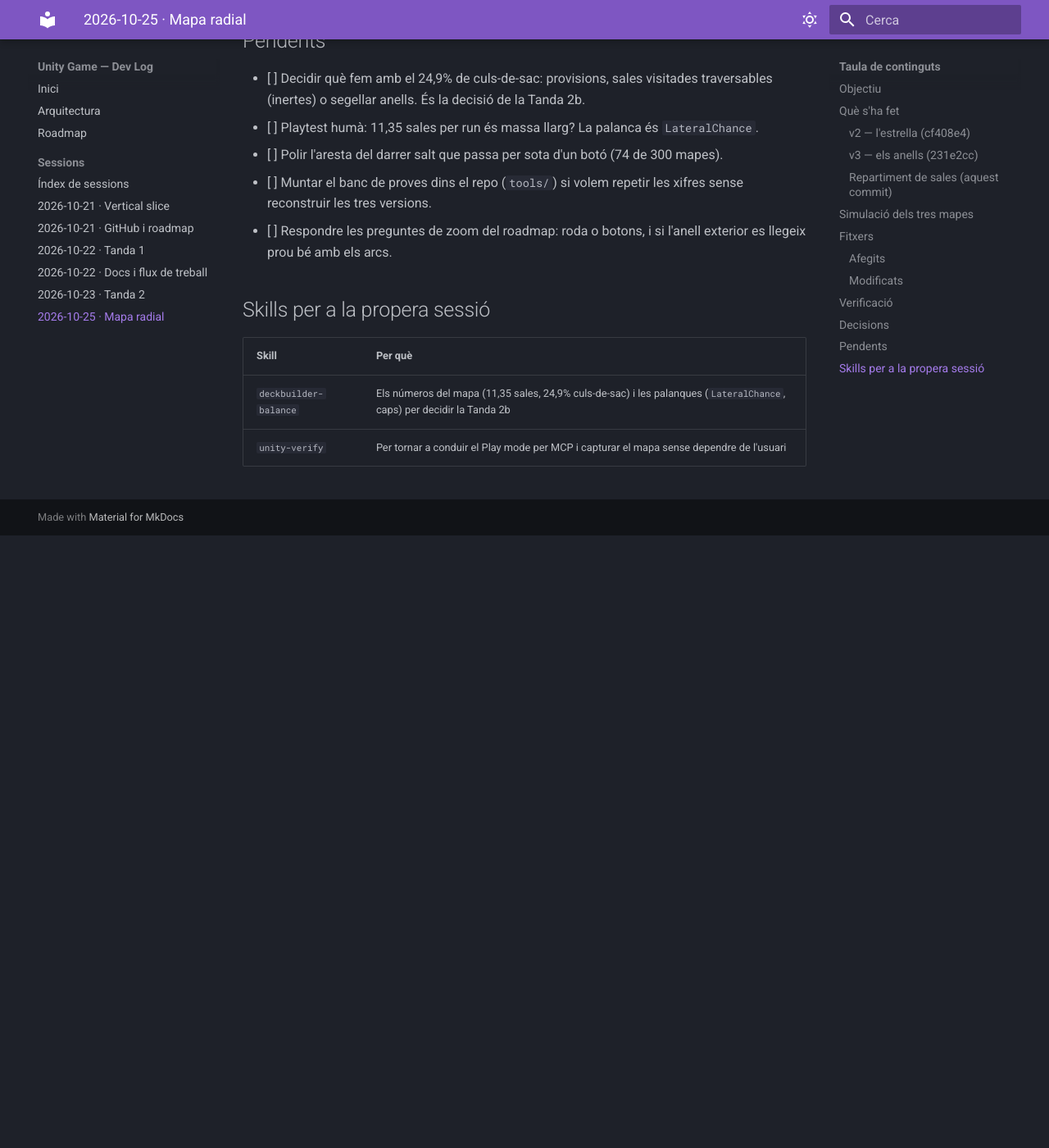
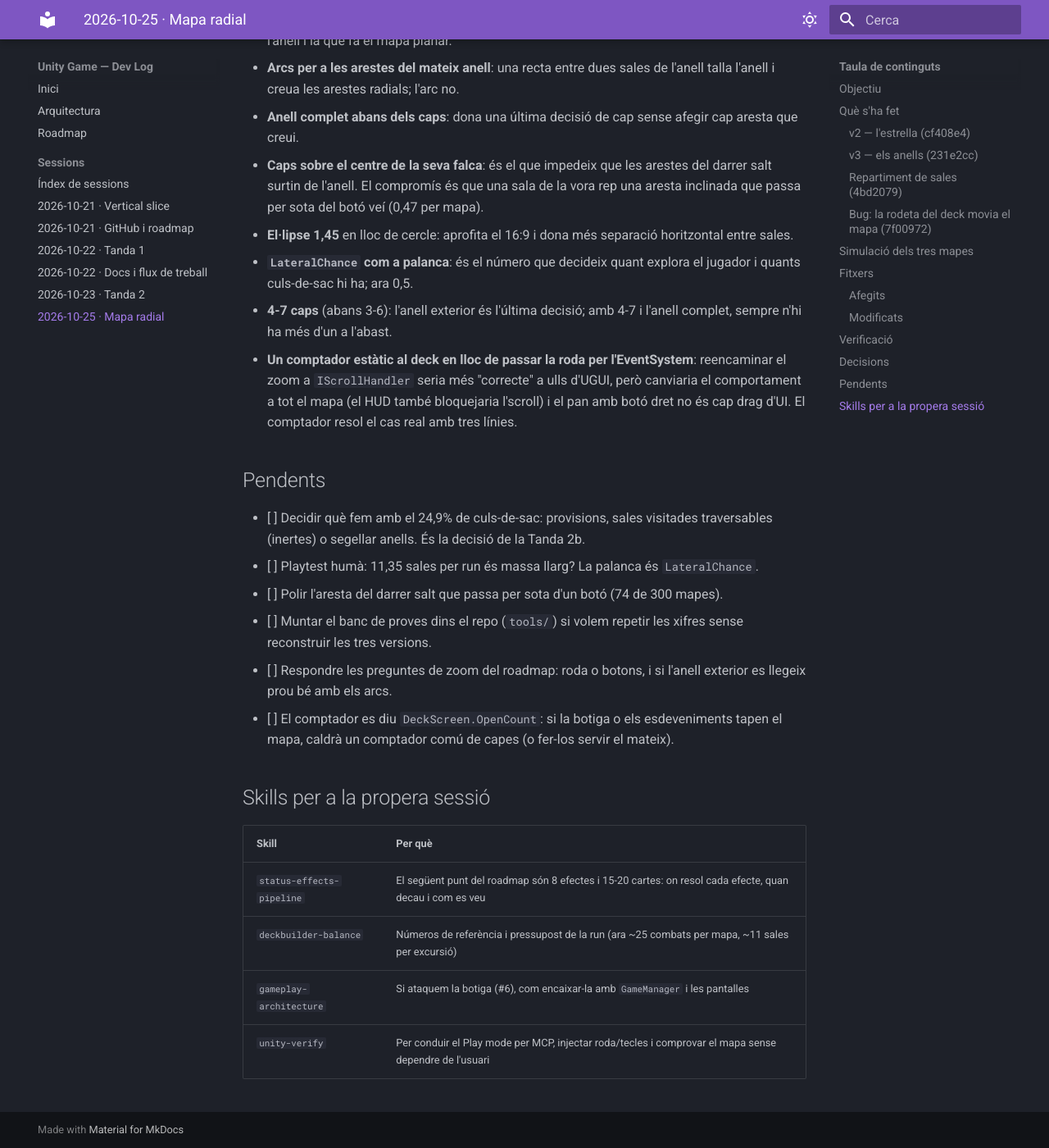
Before and after one commit to albertacedo/Unity-Game, an MkDocs documentation site: the page built from docs/sessions/2026-10-25-mapa-radial.md, in a window 1280 px wide and 1400 px high, scrolled down 5766 px. Shown: the whole window at 82% size. Built offline with MkDocs 1.6.1 and Material for MkDocs 9.7.7, drawn with Linux system fonts in a browser that asks for light colours; before the commit the page ends 6419 px from its top, so only the background shows below that; some of the changed text lies outside the part shown.

Commit message:
docs: record the deck scroll fix and refresh the skills
The 2026-10-25 session page now covers the deck overlay fix (OpenCount guard in MapScreen), the rebalance and the five commits of the day; arquitectura mentions that wheel and drag are ignored while an overlay is open.

Skills: unity-verify gains the input-injection recipe (DefaultExecutionOrder probe + InputSystem.Update) and the zombie play-mode pitfall after a recompile; deckbuilder-balance replaces the old 6-floor map description with the radial one.

```diff
--- a/docs/sessions/2026-10-25-mapa-radial.md
+++ b/docs/sessions/2026-10-25-mapa-radial.md
@@ -2,7 +2,8 @@
 
 **Durada:** tarda
 **Commits:** `cf408e4` (mapa radial) · `231e2cc` (anells, més caps i zoom/pan) ·
-aquest commit (simulacions i docs)
+`98b6304` (simulacions i docs) · `4bd2079` (repartiment de sales) · `7f00972` (rodeta
+del deck)
 
 ## Objectiu
 
@@ -46,7 +47,7 @@
   dret o central i `RESET VIEW`. El mapa es retalla dins la seva àrea perquè no
   trepitgi el HUD.
 
-### Repartiment de sales (aquest commit)
+### Repartiment de sales (`4bd2079`)
 
 - **50% combat, 15% descans, 10% botiga i 25% esdeveniment** (abans 62/18/10/10).
   L'anell 1 continua sent sempre de combat.
@@ -54,6 +55,16 @@
   botiga per mapa; els combats baixen de 29,8 a 25,1 per mapa.
 - Botiga i esdeveniment encara són pantalles *placeholder*: de moment el 35% de les
   sales sortejades no té contingut real. El repartiment va pensat per quan en tinguin.
+
+### Bug: la rodeta del deck movia el mapa (`7f00972`)
+
+`MapScreen` llegeix la roda (i els botons dret i central) directament de
+`Mouse.current`, no de l'EventSystem. Amb el deck obert, l'scroll de les cartes
+arribava també al mapa i li feia zoom (i, amb el botó dret, pan) al darrere.
+
+- `DeckScreen` compta les capes obertes amb un `OpenCount` estàtic (`OnEnable` /
+  `OnDisable`) i `MapScreen.Update` surt abans d'hora mentre n'hi hagi alguna.
+- En tancar el deck el comptador torna a 0 i el mapa recupera roda i arrossegament.
 
 ## Simulació dels tres mapes
 
@@ -132,7 +143,9 @@
   distància a falques, arcs i 4-7 caps (v3)
 - `Assets/Scripts/Mapgen/MapLayout.cs` — el·lipse ampla, `ProjectArc`, `ArcSteps` i
   60 px entre anells
-- `Assets/Scripts/UI/MapScreen.cs` — mapa radial, moviment lliure, arcs, zoom i pan
+- `Assets/Scripts/UI/MapScreen.cs` — mapa radial, moviment lliure, arcs, zoom i pan;
+  amb `7f00972`, ignora roda i arrossegament mentre hi ha una capa oberta
+- `Assets/Scripts/UI/DeckScreen.cs` — `OpenCount` estàtic per saber si el deck tapa el mapa
 - `Assets/Scripts/GameManager.cs` — moviment lliure entre sales i final de run per
   cul-de-sac
 - `Assets/Scripts/UI/SimpleScreens.cs` — pantalla `END RUN`
@@ -148,7 +161,11 @@
   correcta a 176%; els botons de zoom pugen i baixen amb el factor 1,12 i `RESET VIEW`
   torna al 100%; el desplaçament queda limitat a l'àrea.
 - Una run conduïda sempre cap enfora arriba al cap i mostra `THE HOLLOW OPENS`.
-- La consola d'Unity no mostra errors després dels dos commits.
+- Bug de la rodeta: en Play mode, amb el deck obert (`OpenCount = 1`), injectar 120
+  unitats de roda va deixar el zoom a 106% i el contingut del mapa a `(5,77, -102,96)`;
+  tancat el deck (`OpenCount = 0`), la mateixa injecció va pujar el zoom a 118%
+  (1,06 × 1,12). Sense errors ni avisos a la consola.
+- La consola d'Unity no mostra errors després dels commits.
 - Captures a `%TEMP%\opencode\unity-shots\` (no es comitegen).
 
 ## Decisions
@@ -174,6 +191,10 @@
   quants culs-de-sac hi ha; ara 0,5.
 - **4-7 caps** (abans 3-6): l'anell exterior és l'última decisió; amb 4-7 i l'anell
   complet, sempre n'hi ha més d'un a l'abast.
+- **Un comptador estàtic al deck en lloc de passar la roda per l'EventSystem**:
+  reencaminar el zoom a `IScrollHandler` seria més "correcte" a ulls d'UGUI, però
+  canviaria el comportament a tot el mapa (el HUD també bloquejaria l'scroll) i el pan
+  amb botó dret no és cap drag d'UI. El comptador resol el cas real amb tres línies.
 
 ## Pendents
 
@@ -185,10 +206,14 @@
       reconstruir les tres versions.
 - [ ] Respondre les preguntes de zoom del roadmap: roda o botons, i si l'anell exterior
       es llegeix prou bé amb els arcs.
+- [ ] El comptador es diu `DeckScreen.OpenCount`: si la botiga o els esdeveniments
+      tapen el mapa, caldrà un comptador comú de capes (o fer-los servir el mateix).
 
 ## Skills per a la propera sessió
 
 | Skill | Per què |
 |---|---|
-| `deckbuilder-balance` | Els números del mapa (11,35 sales, 24,9% culs-de-sac) i les palanques (`LateralChance`, caps) per decidir la Tanda 2b |
-| `unity-verify` | Per tornar a conduir el Play mode per MCP i capturar el mapa sense dependre de l'usuari |
+| `status-effects-pipeline` | El següent punt del roadmap són 8 efectes i 15-20 cartes: on resol cada efecte, quan decau i com es veu |
+| `deckbuilder-balance` | Números de referència i pressupost de la run (ara ~25 combats per mapa, ~11 sales per excursió) |
+| `gameplay-architecture` | Si ataquem la botiga (#6), com encaixar-la amb `GameManager` i les pantalles |
+| `unity-verify` | Per conduir el Play mode per MCP, injectar roda/tecles i comprovar el mapa sense dependre de l'usuari |
```
Also changed, not shown: .opencode/skills/deckbuilder-balance/SKILL.md (+5 -1 lines), .opencode/skills/unity-verify/SKILL.md (+51 -0 lines), docs/arquitectura.md (+2 -0 lines), docs/index.md (+1 -1 lines), docs/sessions/index.md (+1 -1 lines).
